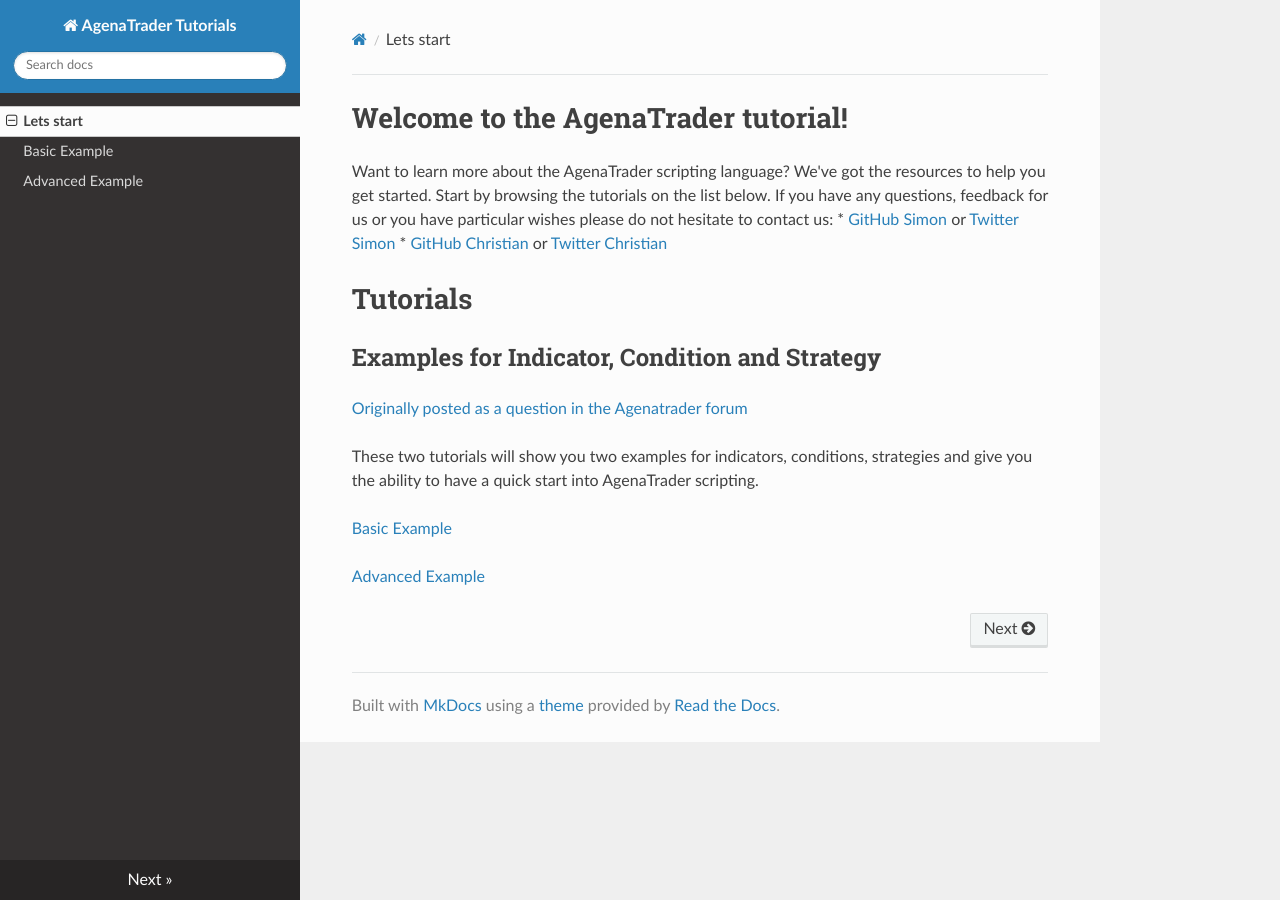
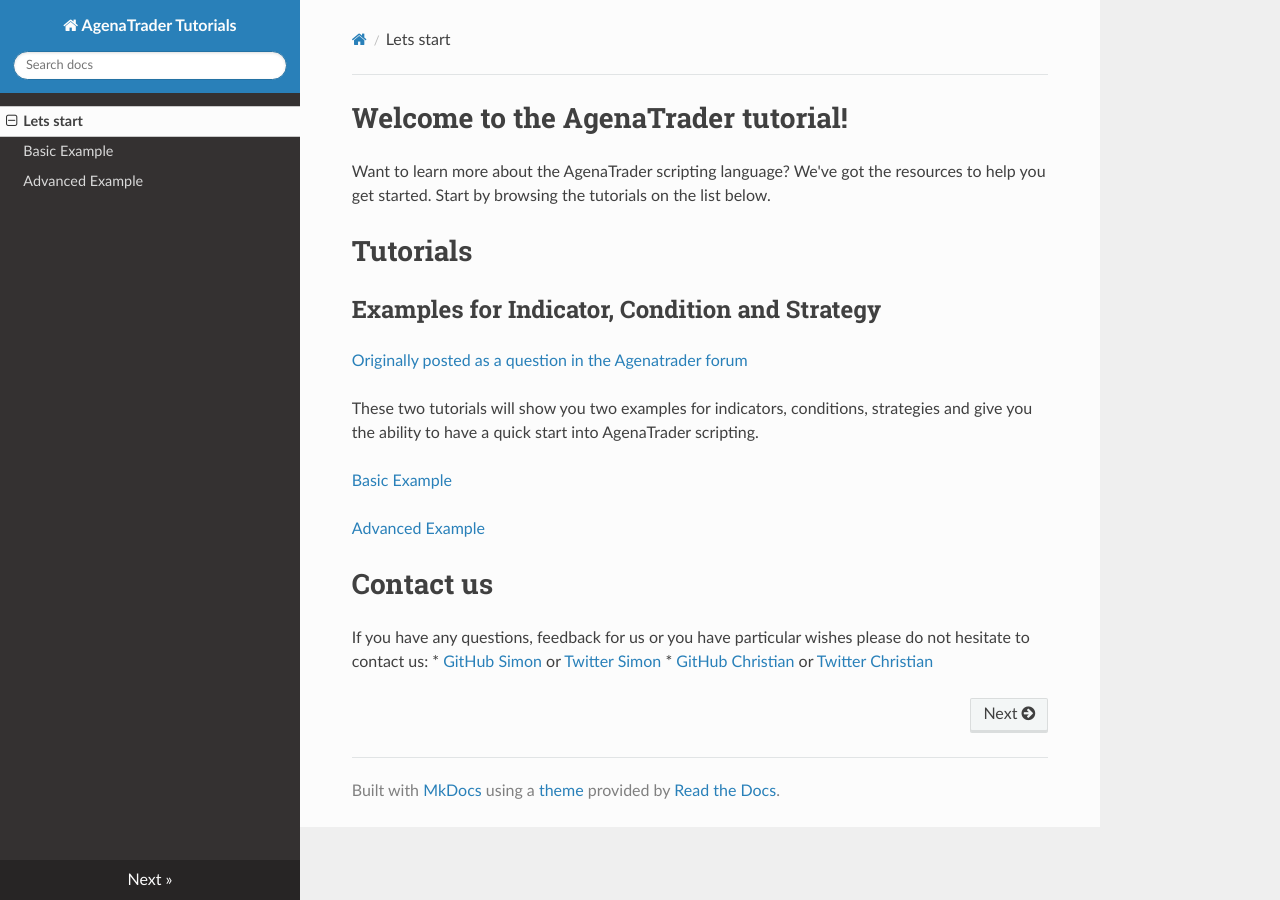
Before and after one commit to AgenaTrader/Tutorials, an MkDocs documentation site: the page built from sources/index.md, in a window 1280 px wide. Built offline with MkDocs 1.6.1, drawn with Linux system fonts in a browser that asks for light colours; nearby versions of some CDN libraries; old or Windows-style settings are respelled for this version of MkDocs; some of the changed lines change nothing that is shown.

Commit message:
contact data

```diff
--- a/sources/index.md
+++ b/sources/index.md
@@ -1,8 +1,5 @@
 #Welcome to the AgenaTrader tutorial!
 Want to learn more about the AgenaTrader scripting language? We've got the resources to help you get started. Start by browsing the tutorials on the list below.
-If you have any questions, feedback for us or you have particular wishes please do not hesitate to contact us:
-* [GitHub Simon](https://github.com/simonpucher) or [Twitter Simon](https://twitter.com/SimonPucher)
-* [GitHub Christian](https://github.com/ckovar82) or [Twitter Christian](https://twitter.com/ckovar82)
 
 #Tutorials
 ##Examples for Indicator, Condition and Strategy
@@ -13,3 +10,9 @@
 [Basic Example](./Example_Indicator_Condition_Strategy_Basic/README.md)
 
 [Advanced Example](./Example_Indicator_Condition_Strategy_Advanced/README.md)
+
+
+#Contact us
+If you have any questions, feedback for us or you have particular wishes please do not hesitate to contact us:
+* [GitHub Simon](https://github.com/simonpucher) or [Twitter Simon](https://twitter.com/SimonPucher)
+* [GitHub Christian](https://github.com/ckovar82) or [Twitter Christian](https://twitter.com/ckovar82)
```
Also changed, not shown: site/index.html, site/mkdocs/search_index.json.
